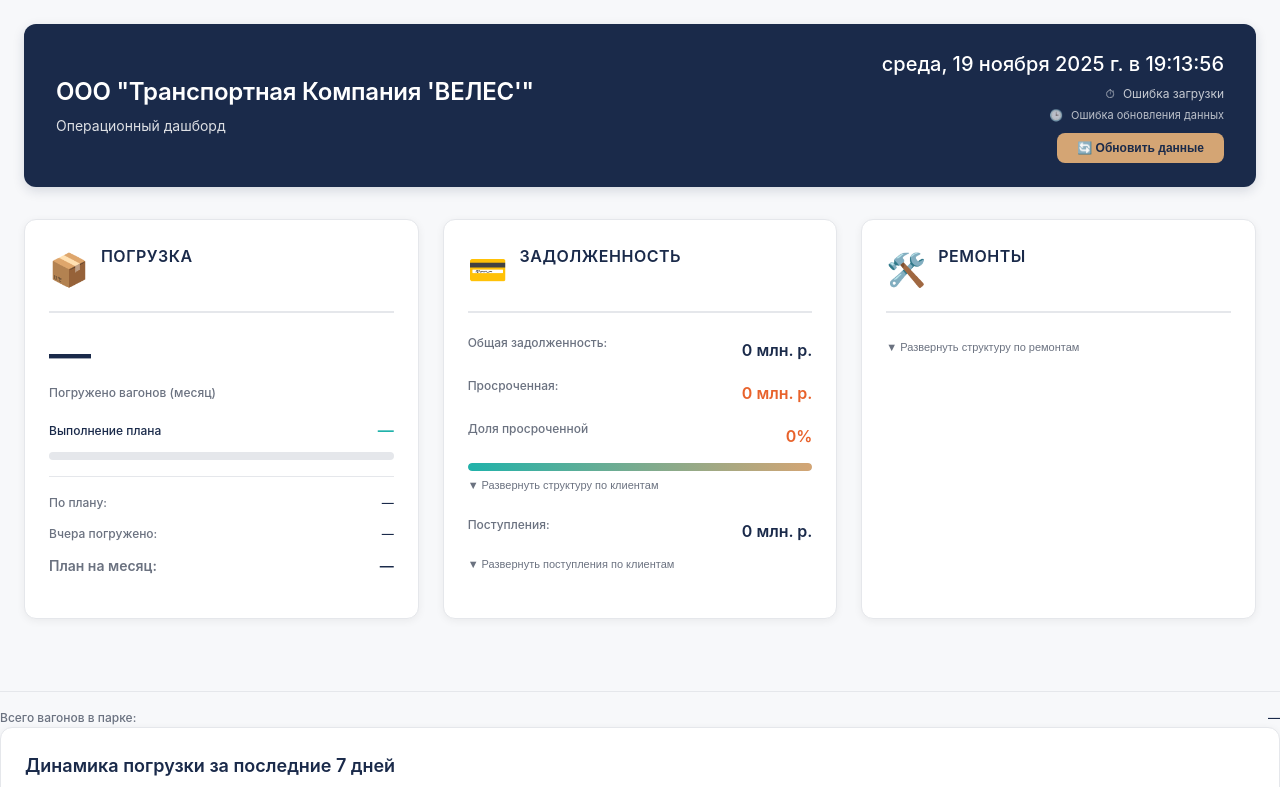
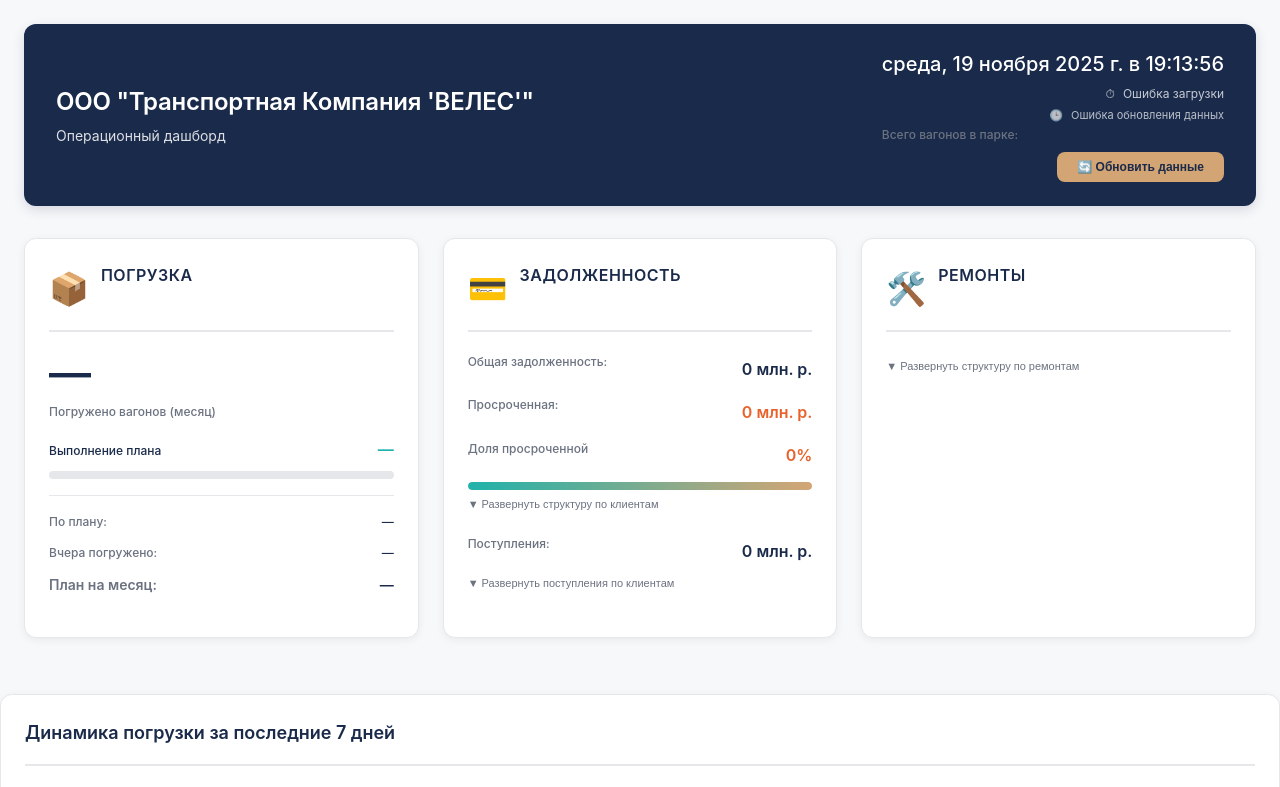
Before and after one commit to avpugleev-hash/veles-dashboard, a plain HTML site: page index.html in a window 1280 px wide. Shown: the top 787 px of the page. Drawn offline with nearby package versions, Linux system fonts and the light colour scheme; no server answers; a web font is replaced by a local one.

Commit message:
Update index.html

```diff
--- a/index.html
+++ b/index.html
@@ -734,6 +734,10 @@ body {
                         <span>🕒</span>
                         <span id="dataUpdatedAt">Данные обновлены: —</span>
                     </div>
+                    <div class="secondary-metric">
+                          <span class="secondary-metric-label">Всего вагонов в парке:</span>
+                          <span class="secondary-metric-value" id="fleetTotal">—</span>
+                        </div>
                     <button class="refresh-btn" onclick="refreshData()">🔄 Обновить данные</button>
                 </div>
 
@@ -895,13 +899,7 @@ body {
                 </div>
                 </div>
             </div>
-     <div class="secondary-metrics">
-                        <div class="secondary-metric">
-                            <span class="secondary-metric-label">Всего вагонов в парке:</span>
-                            <span class="secondary-metric-value" id="fleetTotal">—</span>
-                        </div>
-                    </div>
-        </div>
+          </div>
 
         <!-- Chart Section -->
         <div class="chart-section">
```
